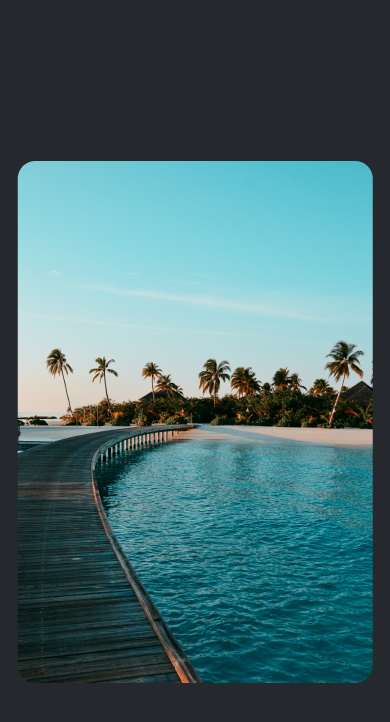
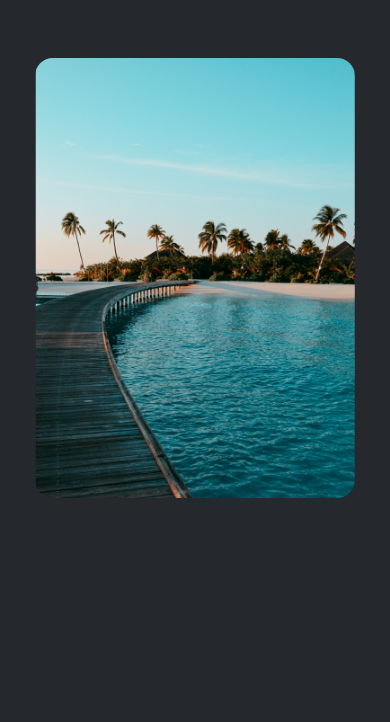
Before and after one commit to DevDario/StickerSmash-App, a React Native app: screen / in a window 390 px wide. Shown: the top 722 px of the page. Built offline with nearby package versions, Linux system fonts and the light colour scheme.

Commit message:
style: centered image and his container

```diff
--- a/App.js
+++ b/App.js
@@ -19,6 +19,14 @@ const styles = StyleSheet.create({
     flex: 1,
     backgroundColor: '#25292e',
     alignItems: 'center',
-    justifyContent: 'center',
   },
+  imageContainer:{
+    flex: 1,
+    paddingTop: 58,
+  },
+  image :{
+    width: 320,
+    height: 440,
+    borderRadius: 18,
+  }
 });
```
